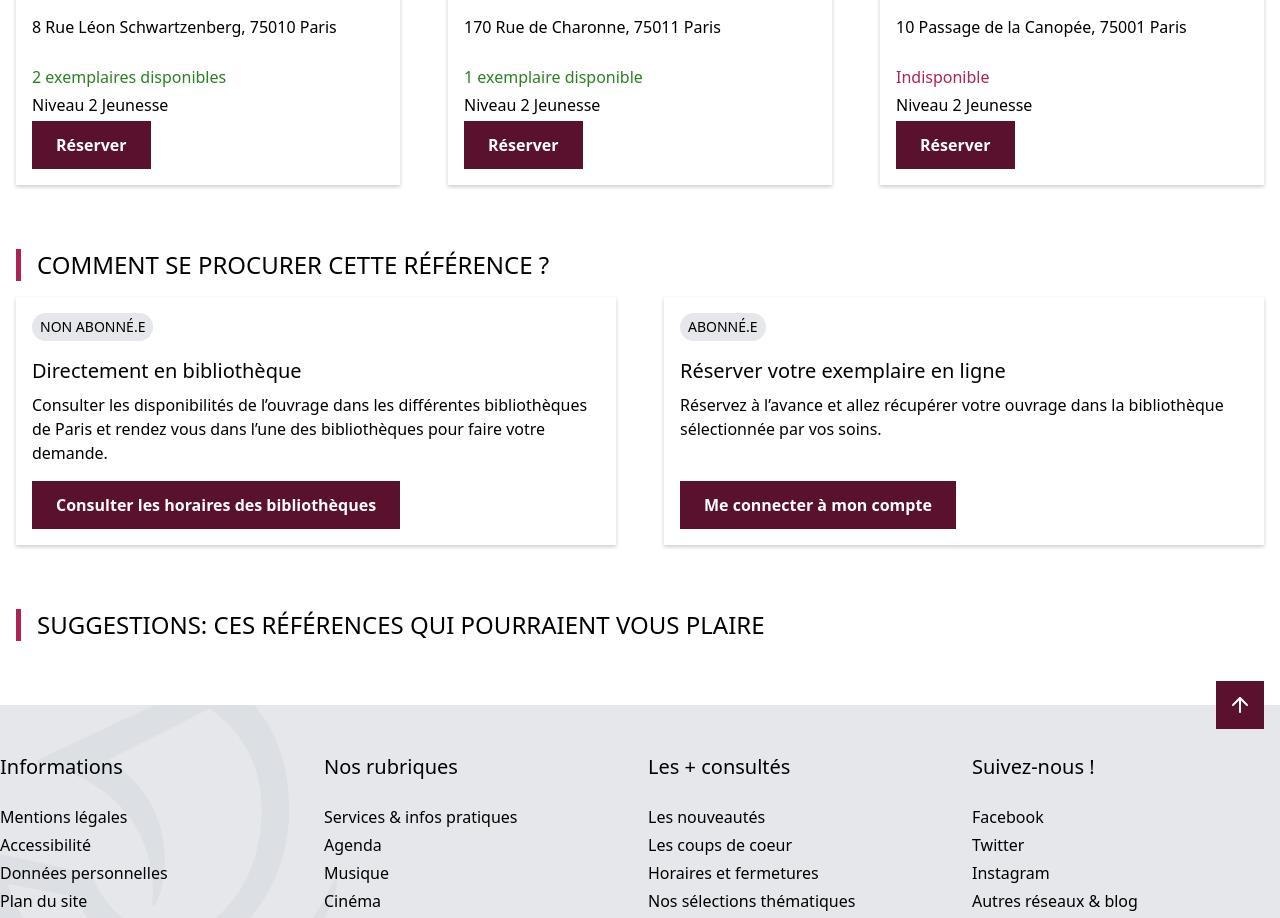
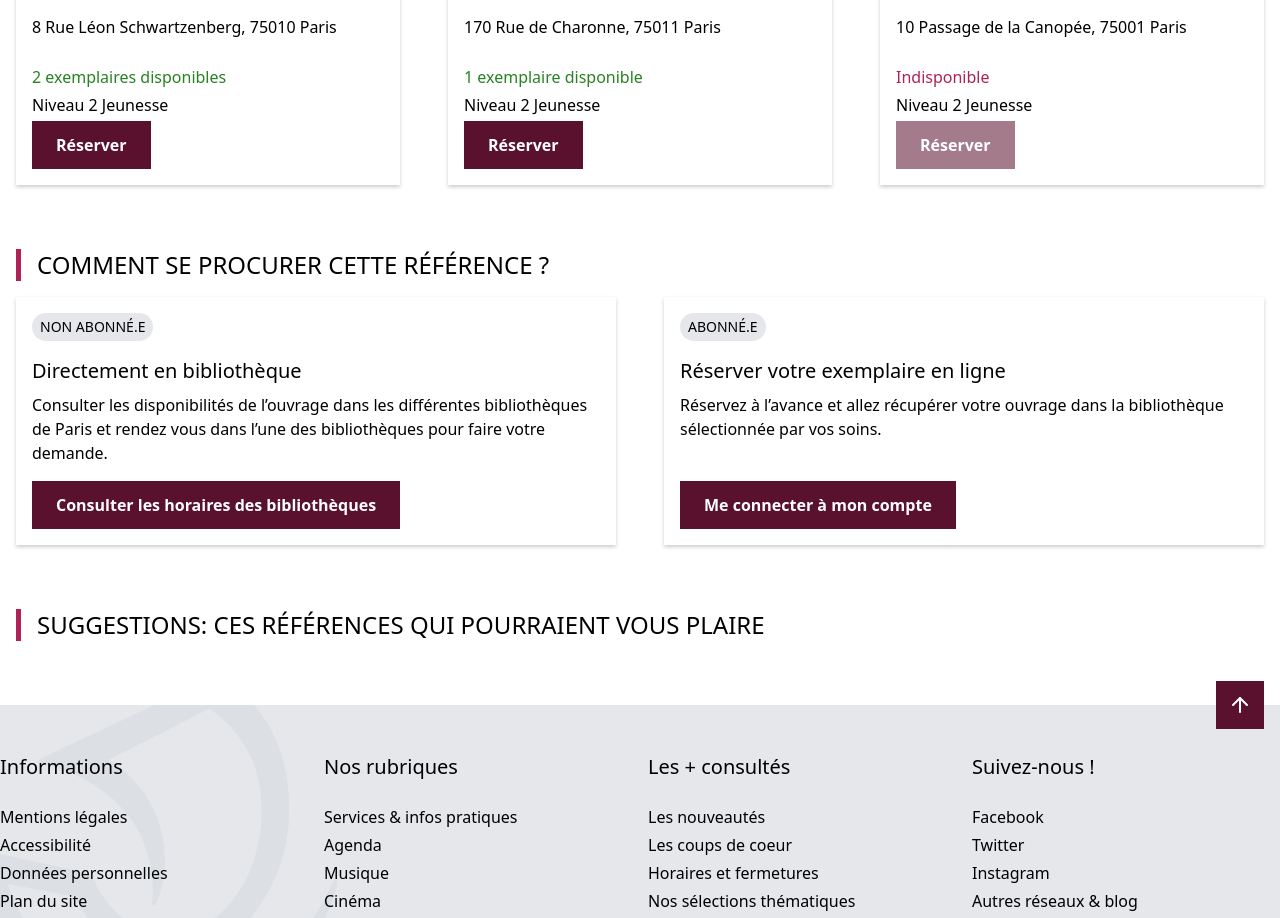
Before and after one commit to Louiscvh/ay11-react, a React (Vite) app: page /books/1 in a window 1280 px wide. Shown: the part 1120-2038 px from the top of the page. Built offline with nearby package versions, Linux system fonts and the light colour scheme.

Commit message:
Fix: fix error

```diff
--- a/src/components/Button.tsx
+++ b/src/components/Button.tsx
@@ -1,7 +1,7 @@
 import { clsx } from "clsx";
 import { ReactNode } from "react";
 
-export const Button = ({ children, variant, className, onClick, role, type = "button" }: { children: ReactNode, variant?: "primary" | "secondary" | "ghost", className?: string, onClick?: () => void, role?: string, type?: "button" | "submit" | "reset" }) => {
+export const Button = ({ children, variant, className, onClick, role, disabled, type = "button" }: { children: ReactNode, variant?: "primary" | "secondary" | "ghost", className?: string, onClick?: () => void, role?: string, disabled?: boolean, type?: "button" | "submit" | "reset" }) => {
 
     const buttonVariants = {
         primary: "bg-custom-cartier text-white",
@@ -10,7 +10,7 @@ export const Button = ({ children, variant, className, onClick, role, type = "bu
     }
 
     return (
-        <button tabIndex={1} className={clsx(className, buttonVariants[variant || "primary"], "py-3 px-6 bg-custom-dark-cartier text-white font-semibold focus:outline-2 focus:outline-custom-cartier focus:outline-offset-4")} onClick={onClick} type={type} role={role}>
+        <button disabled={disabled} tabIndex={1} className={clsx(disabled && "cursor-not-allowed opacity-55", className, buttonVariants[variant || "primary"], "py-3 px-6 bg-custom-dark-cartier text-white font-semibold focus:outline-2 focus:outline-custom-cartier focus:outline-offset-4")} onClick={onClick} type={type} role={role}>
             {children}
         </button>
     )
--- a/src/components/LibraryCard.tsx
+++ b/src/components/LibraryCard.tsx
@@ -23,7 +23,7 @@ export const LibraryCard = ({ name, address, numberAvailable, location, classNam
                     {available()}
                     <Heading>{location}</Heading>
                     <Link to="/connexion" tabIndex={0}>
-                        <Button className="w-fit p-4">Réserver</Button>
+                        <Button disabled={numberAvailable === 0} className="w-fit p-4">Réserver</Button>
                     </Link>
                 </div>
             </div>
```
